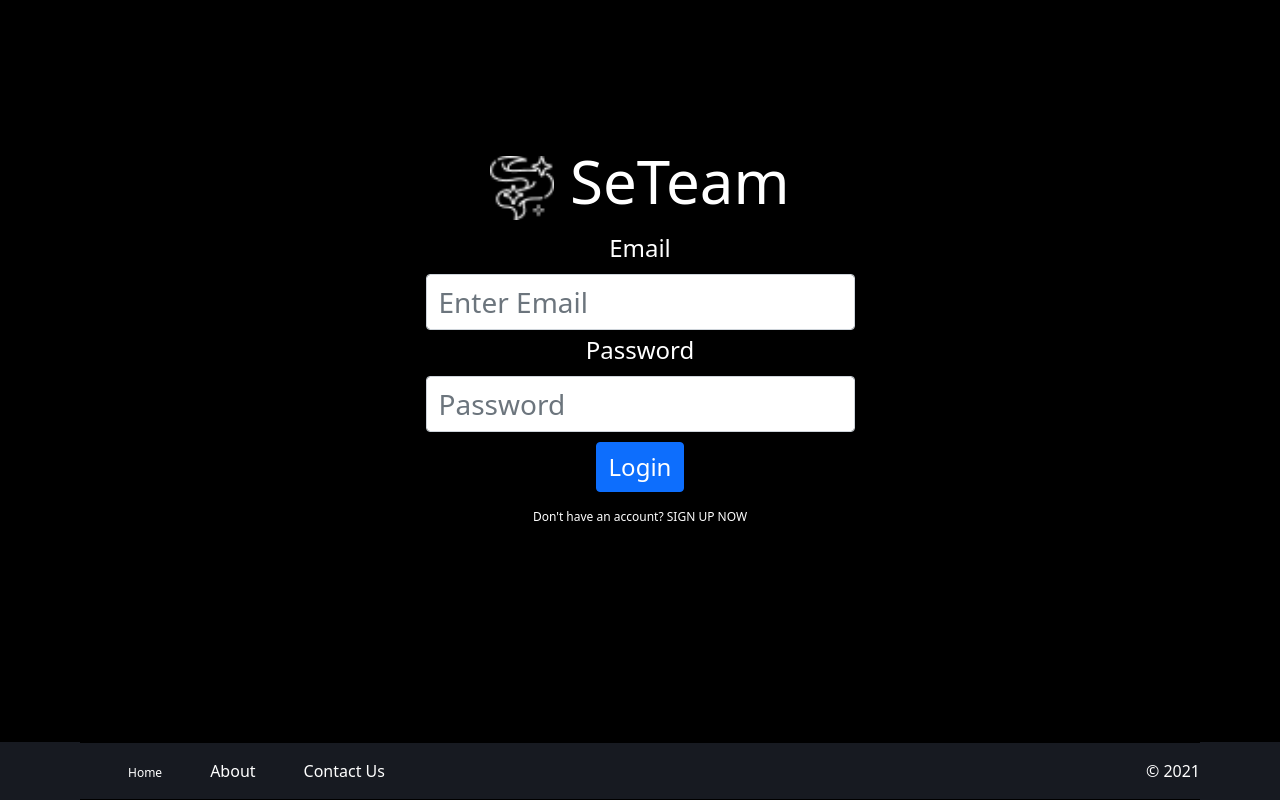
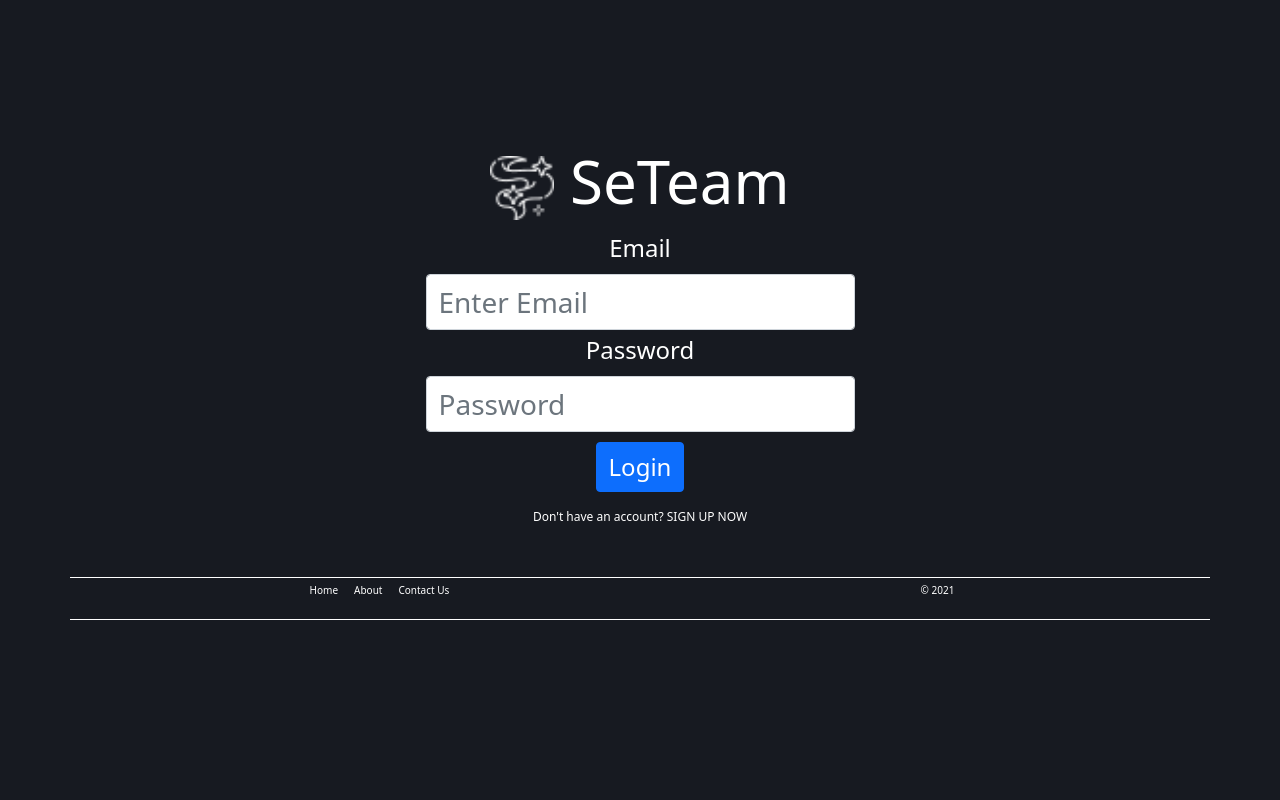
Before and after one commit to milkywoosh/challange-cp9, a React (Create React App) app: page /login in a window 1280 px wide. Shown: the part 172-972 px from the top of the page. After the commit the page ends 914 px from the top, so only its background shows below. Built offline with nearby package versions, Linux system fonts and the light colour scheme.

Commit message:
fix typo and etc

```diff
--- a/src/App.js
+++ b/src/App.js
@@ -2,8 +2,8 @@ import "bootstrap/dist/css/bootstrap.min.css";
 import "./App.css";
 import { BrowserRouter as Router, Switch, Route } from "react-router-dom";
 import routes from "../src/routes/index";
-import NavBar from "./Components/Navbar";
-import Footer from "./Components/Footer";
+import NavBar from "./components/Navbar";
+import Footer from "./components/Footer";
 
 function App() {
   return (
--- a/src/Components/Footer.js
+++ b/src/Components/Footer.js
@@ -1,23 +1,23 @@
-import React from "react";
-import "../Styles/page.style.css";
-import { Stack } from "react-bootstrap";
-import { Link } from "react-router-dom";
+import {
+  Navbar,
+  Container,
+  Nav,
+} from 'react-bootstrap';
 
 const Footer = () => {
   return (
-    <div className="footer">
-      <Stack direction="horizontal" gap={5}>
-        <div></div>
-        <div>
-          <Link to="/" className="menu-link">
-            Home
-          </Link>
-        </div>
-        <div>About</div>
-        <div>Contact Us</div>
-        <div className="ms-auto">© 2021</div>
-      </Stack>
-    </div>
+    <Navbar fixed="bottom" expand="dark" variant="dark" bg="gray">
+                    <Container className="buttomnavbar">
+                        <Nav className="d-flex flex-row bd-highlight mb-3">
+                            <Navbar.Brand className="navbartext" href="/">Home</Navbar.Brand>
+                            <Navbar.Brand className="navbartext" href="">About</Navbar.Brand>
+                            <Navbar.Brand className="navbartext" href="">Contact Us</Navbar.Brand>
+                        </Nav>
+                        <Nav className="d-flex flex-row bd-highlight mb-3 d-flex align-items-end">
+                            <Navbar.Brand className="navbartext" href="">&copy; 2021</Navbar.Brand>
+                        </Nav>
+                    </Container>
+                </Navbar>
   );
 };
 
--- a/src/Pages/Landing.js
+++ b/src/Pages/Landing.js
@@ -12,18 +12,9 @@ import {
     Carousel
 } from 'react-bootstrap';
 
-
-import Img from './Aset/2077.png';
-import Img1 from './Aset/Group 46.png';
-import Img2 from './Aset/Group 47.png';
-import Img3 from './Aset/Group 48.png';
-import Img4 from './Aset/Group 49.png';
-import Img5 from './Aset/image 43.png';
-
 function Landing() {
     return (
-        <div>
-            <body>
+            <Container>
                 <Carousel>
                     <Carousel.Item>
                         <img
@@ -47,28 +38,20 @@ function Landing() {
                         />
                     </Carousel.Item>
                 </Carousel>
+                <br/>  <br/>
+                <img src="/Group-46.png"></img>
+                <img src="/Group-47.png"></img>
+                <img src="/Group-48.png"></img>
+                <img src="/Group-49.png"></img>
                 <h1 className="featured-text" style={{ fontSize: "medium", fontWeight: "bold" }}>
                     Featured Games
                 </h1>
-                <img src="/group-46"></img>
-                <img src="/group-47"></img>
-                <img src="/group-48"></img>
-                <img src="/group-49"></img>
+                <img src="/Group-46.png"></img>
+                <img src="/Group-47.png"></img>
+                <img src="/Group-48.png"></img>
+                <img src="/Group-49.png"></img>
                 <Button className="button-all-game" variant="outline-success" href="/">Show All Game</Button>
-                <Navbar fixed="bottom" expand="dark" variant="dark" bg="gray">
-                    <Container className="buttomnavbar">
-                        <Nav className="d-flex flex-row bd-highlight mb-3">
-                            <Navbar.Brand className="navbartext" href="/">Home</Navbar.Brand>
-                            <Navbar.Brand className="navbartext" href="">About</Navbar.Brand>
-                            <Navbar.Brand className="navbartext" href="">Contact Us</Navbar.Brand>
-                        </Nav>
-                        <Nav className="d-flex flex-row bd-highlight mb-3 d-flex align-items-end">
-                            <Navbar.Brand className="navbartext" href="">&copy; 2021</Navbar.Brand>
-                        </Nav>
-                    </Container>
-                </Navbar>
-            </body>
-        </div>
+            </Container>
     );
 }
 
--- a/src/Styles/Login.css
+++ b/src/Styles/Login.css
@@ -3,7 +3,7 @@
   }
 
   .login-header {
-    background-color: black;
+    background-color: transparent;
     min-height: 100vh;
     display: flex;
     flex-direction: column;
--- a/src/components/Navbar.js
+++ b/src/components/Navbar.js
@@ -10,7 +10,7 @@ import {
   Carousel
 } from 'react-bootstrap';
 
-const NavBar = () => {
+const NavBar=()=> {
   return (
     <div>
   <Navbar collapseOnSelect expand="lg" bg="gray" variant="dark">
@@ -18,8 +18,8 @@ const NavBar = () => {
                     <Nav><img src="/smoke.png" href="/"></img></Nav>
                     <Navbar.Brand className="text_seteam" href="/">SeTeam</Navbar.Brand>
                     <Nav className="ms-auto">
-            <Button variant="outline-success" href="/register">Sign Up</Button>
-            <Nav.Link href="/Login">Login</Nav.Link>
+                        <Button variant="outline-success" href="/signup">Sign Up</Button>
+                        <Button variant="outline-success" href="/login">Login</Button>
                     </Nav>
                 </Container>
             </Navbar>
```
Lines whose indentation alone changed are shown as unchanged.
